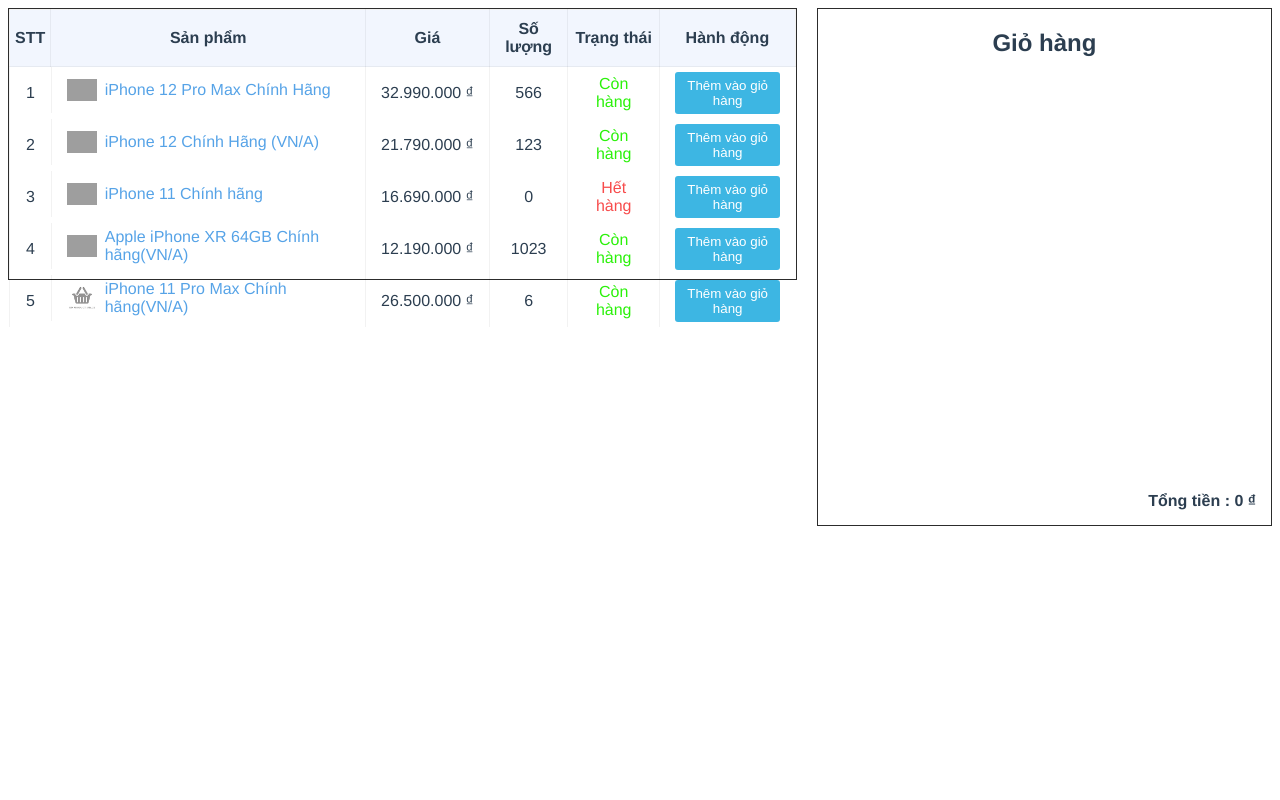
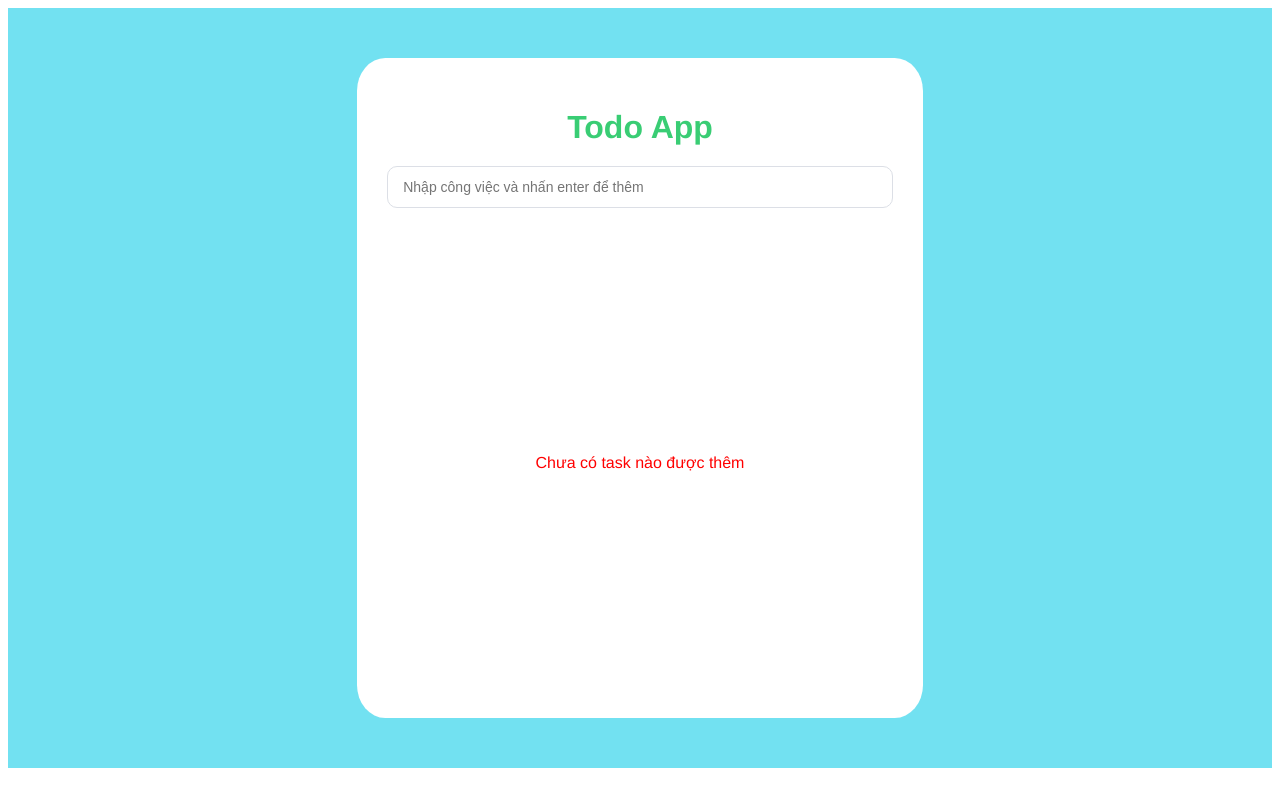
Before and after one commit to phanduongthuy/VueJS, a Vue app: page / in a window 1280 px wide. Built offline with nearby package versions, Linux system fonts and the light colour scheme; grey boxes are pictures that could not be loaded.

Commit message:
Homework 3.1 Unit 03

```diff
--- a/src/App.vue
+++ b/src/App.vue
@@ -13,8 +13,8 @@
 <!--    <hr width="50%">-->
 <!--    <Page2/>-->
 <!--    <Ex2_1></Ex2_1>-->
-    <Ex2_2></Ex2_2>
-<!--    <Todo></Todo>-->
+<!--    <Ex2_2></Ex2_2>-->
+    <Todo></Todo>
 <!--    <NewsDetailPage></NewsDetailPage>-->
 <!--    <ProductPage></ProductPage>-->
   </div>
@@ -35,8 +35,8 @@
 // import Page1 from "./components/lessons/Unit04/Page1";
 // import Page2 from "./components/lessons/Unit04/Page2";
 // import Ex2_1 from "./components/exercises/Unit02/Ex2_1";
-import Ex2_2 from "./components/exercises/Unit02/Ex2_2";
-// import Todo from "./components/exercises/Unit03/Todo";
+// import Ex2_2 from "./components/exercises/Unit02/Ex2_2";
+import Todo from "./components/exercises/Unit03/Ex3_1/Todo";
 // import NewsDetailPage from "./components/exercises/Unit04/Ex4.2/NewsDetailPage";
 //  import ProductPage from "./components/exercises/Unit04/Ex4.1/ProductPage";
 export default {
@@ -49,8 +49,8 @@
     // Page1,
     // Page2,
     // Ex2_1
-    Ex2_2
-    // Todo
+    // Ex2_2
+    Todo
     // NewsDetailPage
     // ProductPage
   }
--- /dev/null
+++ b/src/assets/scss/Unit03/Ex3_1/todo.scss
@@ -0,0 +1,34 @@
+.container {
+  background-color: #72e1f1;
+  display: flex;
+  align-items: center;
+
+  .wrap {
+    width: 40%;
+    height: 600px;
+    margin: 50px auto;
+    background-color: white;
+    border-radius: 5%;
+    padding: 30px;
+
+    h1 {
+      color: #39cd74;
+      margin-bottom: 20px;
+    }
+    input {
+      -webkit-appearance: none;
+      border-radius: 10px;
+      border: 1px solid #DCDFE6;
+      box-sizing: border-box;
+      color: #606266;
+      display: inline-block;
+      line-height: 40px;
+      outline: 0;
+      padding: 0 15px;
+      transition: border-color .2s cubic-bezier(.645,.045,.355,1);
+      width: 100%;
+      margin-bottom: 30px;
+      font-size: 14px;
+    }
+  }
+}
--- /dev/null
+++ b/src/assets/scss/Unit03/Ex3_1/todoItem.scss
@@ -0,0 +1,38 @@
+.todo-container {
+  height: 75%;
+  overflow: auto;
+
+  .todo-item {
+    border-bottom: 1px solid #DCDFE6;
+    display: flex;
+    align-items: center;
+    justify-content: space-between;
+
+    .todo-info {
+      input {
+        margin: 30px 10px 30px 0;
+        cursor: pointer;
+      }
+      .delete {
+        text-decoration: line-through;
+      }
+    }
+    button {
+      float: right;
+      background-color: red;
+      border: none;
+      padding: 10px;
+      border-radius: 5px;
+      color: white;
+      cursor: pointer;
+    }
+  }
+
+  .todo-null {
+    height: 100%;
+    display: flex;
+    align-items: center;
+    justify-content: center;
+    color: red;
+  }
+}
--- /dev/null
+++ b/src/components/exercises/Unit03/Ex3_1/Todo.vue
@@ -0,0 +1,41 @@
+<template>
+  <div class="container">
+    <div class="wrap">
+      <h1>Todo App</h1>
+      <input type="text" placeholder="Nhập công việc và nhấn enter để thêm"
+             v-model="input" @keypress.enter="store()">
+      <TodoItem :todoItem="data"/>
+    </div>
+  </div>
+</template>
+
+<script>
+import TodoItem from './TodoItem'
+export default {
+  name: "Todo",
+  components: {
+    TodoItem
+  },
+  data() {
+    return {
+      input: '',
+      data: ''
+    }
+  },
+  methods: {
+    store() {
+      let item = {
+        isActive: 0,
+        work: this.input
+      }
+
+      this.data = item
+      this.input = ''
+    }
+  }
+}
+</script>
+
+<style scoped lang="scss">
+@import "../../../../assets/scss/Unit03/Ex3_1/todo";
+</style>
--- /dev/null
+++ b/src/components/exercises/Unit03/Ex3_1/TodoItem.vue
@@ -0,0 +1,47 @@
+<template>
+  <div class="todo-container">
+    <div class="todo-item" v-for="(value, index) in works" :key="index">
+      <div class="todo-info">
+        <input type="checkbox" @click="choose(index, $event)" :checked="value.isActive">
+        <span :class="{ delete: value.isActive }">{{ value.work }}</span>
+      </div>
+      <button @click="deleteItem(index)" v-if="value.isActive">Xóa</button>
+    </div>
+    <div class="todo-null" v-if="works.length === 0">
+      Chưa có task nào được thêm
+    </div>
+  </div>
+</template>
+
+<script>
+export default {
+  name: "TodoItem",
+  props: ['todoItem'],
+  data() {
+    return {
+      works: []
+    }
+  },
+  methods: {
+    deleteItem(index) {
+      this.works.splice(index,1)
+    },
+    choose(index, event){
+      if (event.target.checked) {
+        this.works[index].isActive = 1
+      } else {
+        this.works[index].isActive = 0
+      }
+    }
+  },
+  watch: {
+    todoItem (value) {
+      this.works.push(value)
+    }
+  }
+}
+</script>
+
+<style scoped lang="scss">
+@import "../../../../assets/scss/Unit03/Ex3_1/todoItem";
+</style>
```
